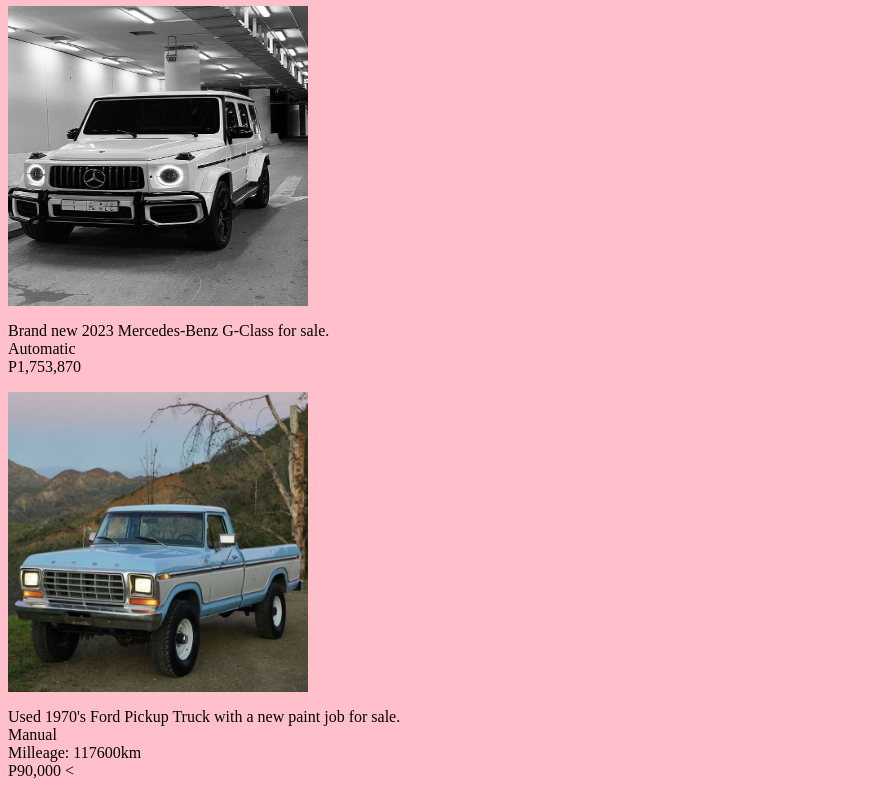
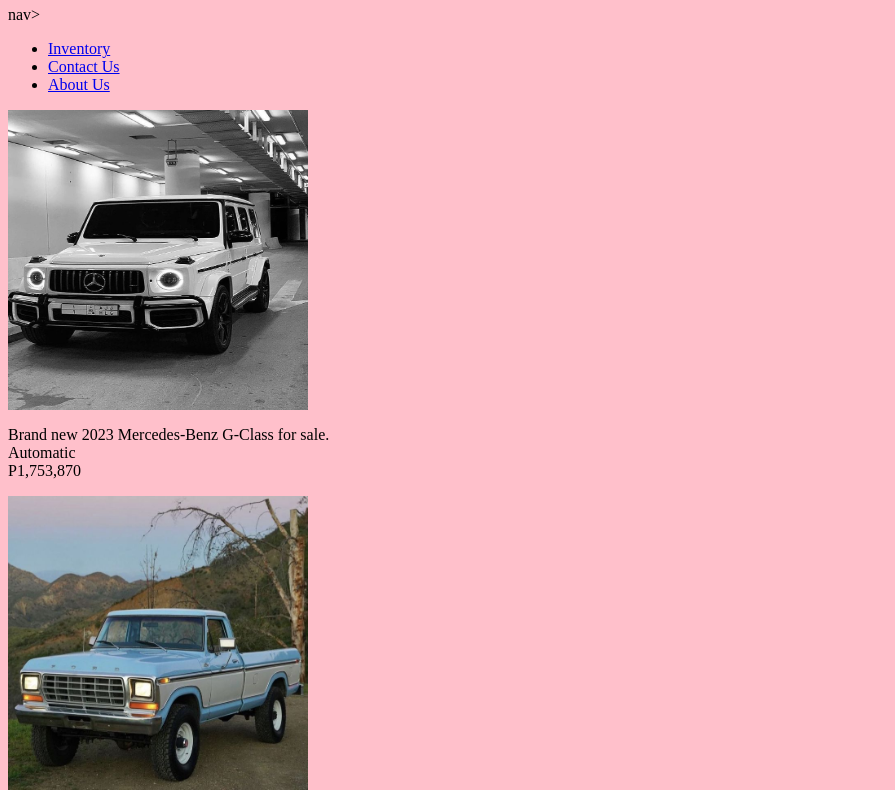
Before and after one commit to cse23-117/SpeedStarMotors, a plain HTML site: page index.html in a window 1280 px wide. Shown: the part 60-850 px from the top of the page, without its empty margins (0-895 px from the left). Drawn offline with Linux system fonts and the light colour scheme.

Commit message:
Update index.html

```diff
--- a/index.html
+++ b/index.html
@@ -6,6 +6,13 @@
   <meta name="viewport" content="width=device-width, initial-scale=1.0">
     <title> Homepage </title>
     <h1> Top 4 February favourites up for grabs at SpeedStar Motors.</h1>
+    nav>
+      <ul>
+        <li><a href="Services.html">Inventory</a></li>
+        <li><a href="contact.html">Contact Us</a></li>
+        <li><a href="About_us.html">About Us</a></li> <!-- Current page -->
+      </ul>
+    </nav>
 </head>
   <img src= "White G-Wagon.jpeg" width="300" height="300" White Gwagon/>
   <p> Brand new 2023 Mercedes-Benz G-Class for sale.</br> Automatic </br> P1,753,870 </p>
```
